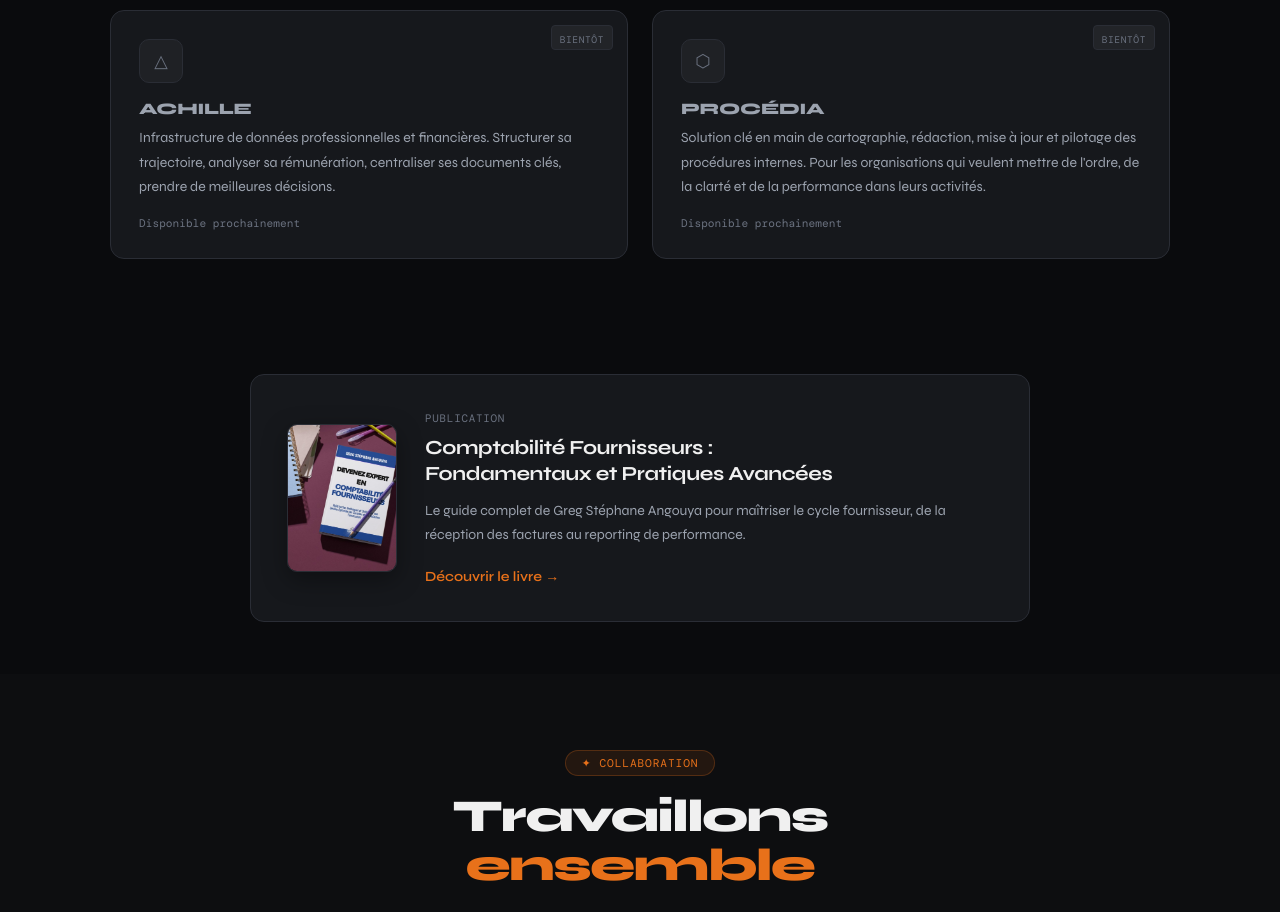
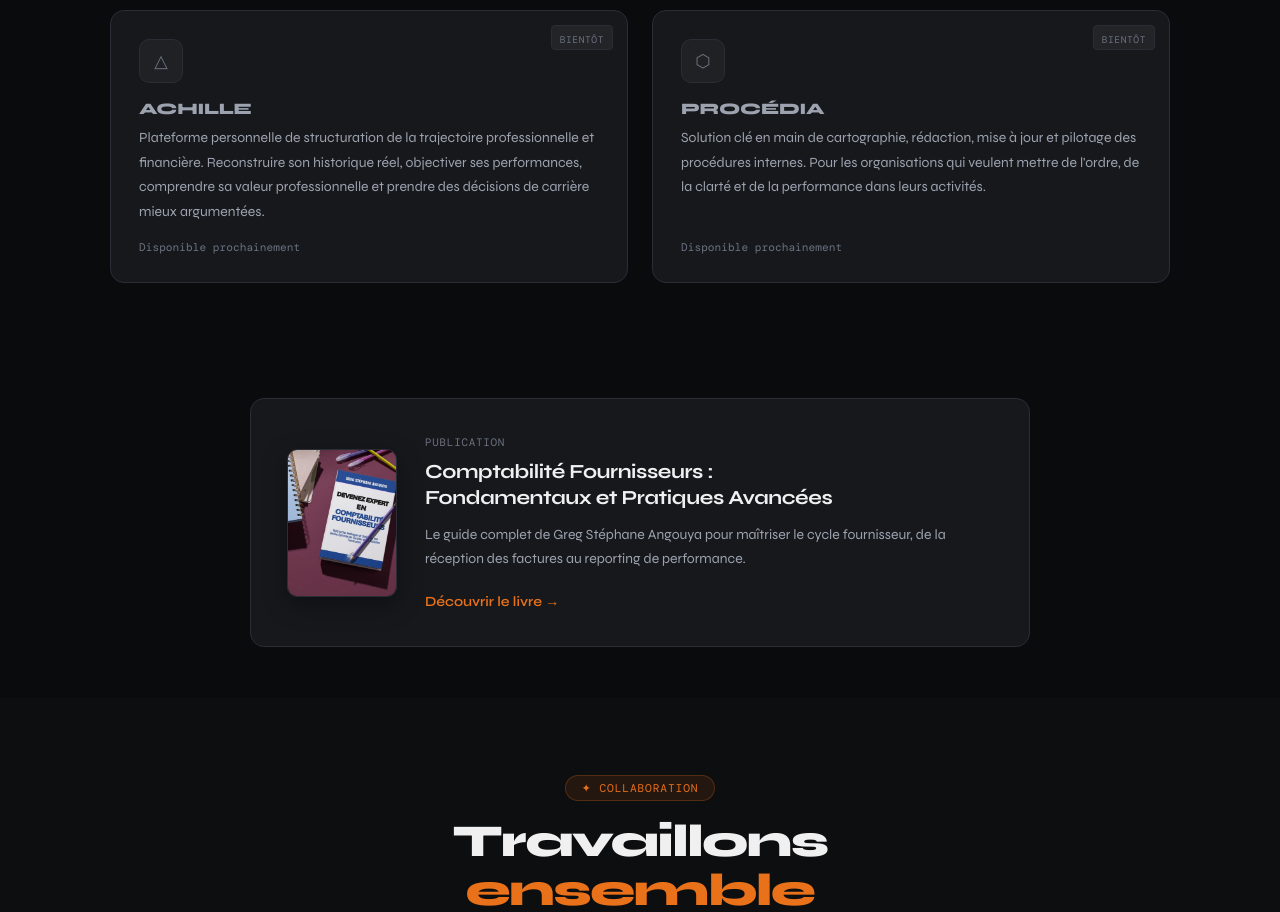
Before and after one commit to angouyag/gsaconsulting-website, a Next.js app: page /a-propos in a window 1280 px wide. Shown: the part 4140-5052 px from the top of the page. Built offline with nearby package versions, Linux system fonts and the light colour scheme.

Commit message:
content: update ACHILLE description in solutions section

```diff
--- a/src/app/a-propos/page.tsx
+++ b/src/app/a-propos/page.tsx
@@ -57,7 +57,7 @@ const SOLUTIONS = [
   {
     icon: '△',
     nom: 'ACHILLE',
-    desc: "Infrastructure de données professionnelles et financières. Structurer sa trajectoire, analyser sa rémunération, centraliser ses documents clés, prendre de meilleures décisions.",
+    desc: "Plateforme personnelle de structuration de la trajectoire professionnelle et financière. Reconstruire son historique réel, objectiver ses performances, comprendre sa valeur professionnelle et prendre des décisions de carrière mieux argumentées.",
     href: '#',
     dispo: false,
   },
```
